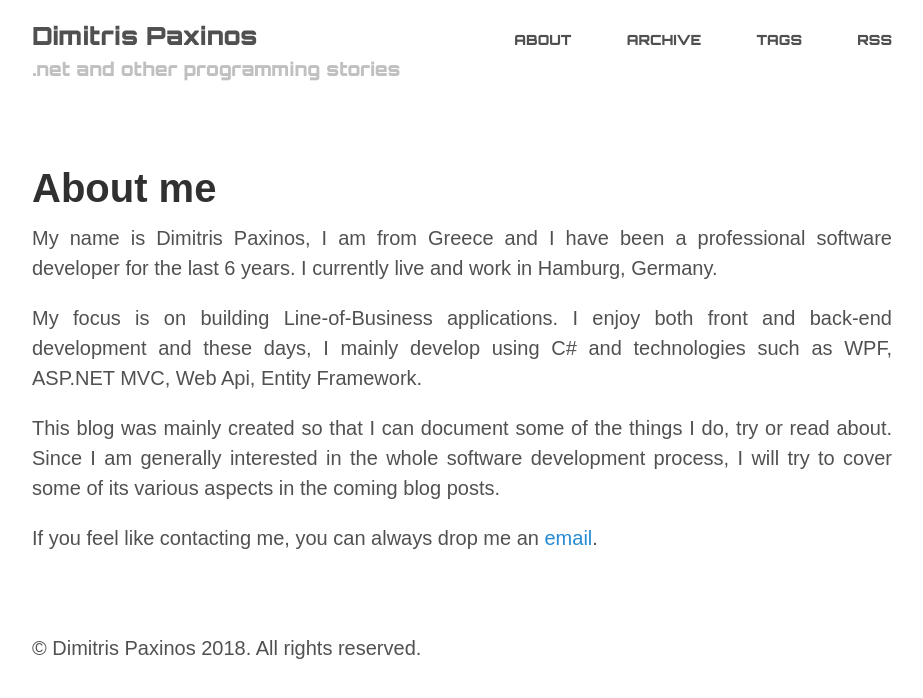
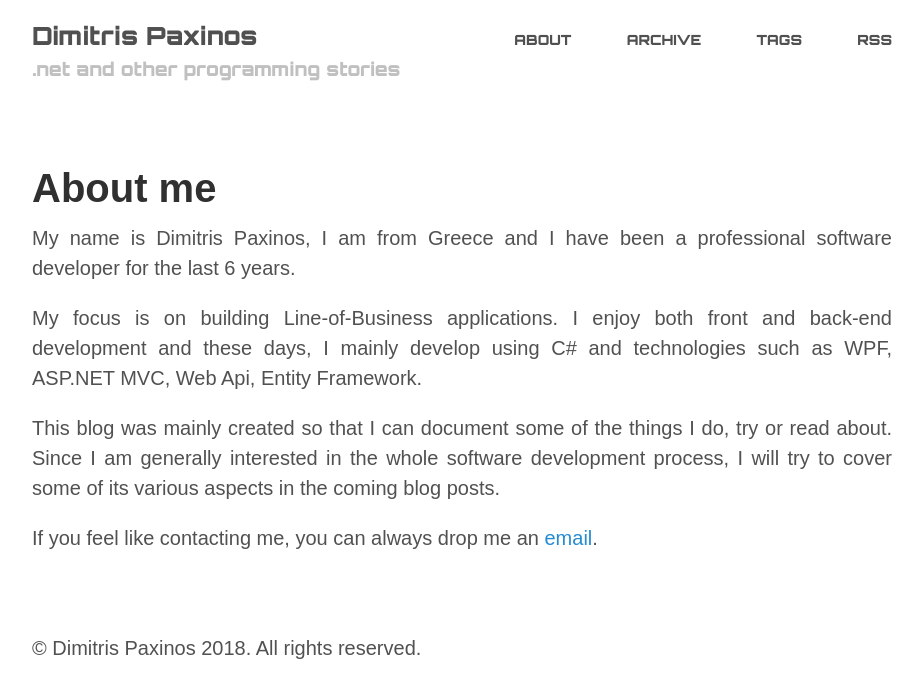
Before and after one commit to dimitrispaxinos/dimitrispaxinos.github.io, a Jekyll site: the page built from aboutme.md, in a window 1280 px wide. Shown: the top 698 px of the page, without its empty margins (178-1101 px from the left). Built offline with Jekyll 4.4.1, drawn with Linux system fonts in a browser that asks for light colours; some web fonts are replaced; comment, search, counter and statistics services are not loaded.

Commit message:
Update aboutme.md

```diff
--- a/aboutme.md
+++ b/aboutme.md
@@ -3,7 +3,7 @@ layout: page
 title: About me
 ---
 
-My name is Dimitris Paxinos, I am from Greece and I have been a professional software developer for the last 6 years. I currently live and work in Hamburg, Germany.
+My name is Dimitris Paxinos, I am from Greece and I have been a professional software developer for the last 6 years.
 
 My focus is on building Line-of-Business applications. I enjoy both front and back-end development and these days, I mainly develop using C# and technologies such as WPF, ASP.NET MVC, Web Api, Entity Framework.
 
```
